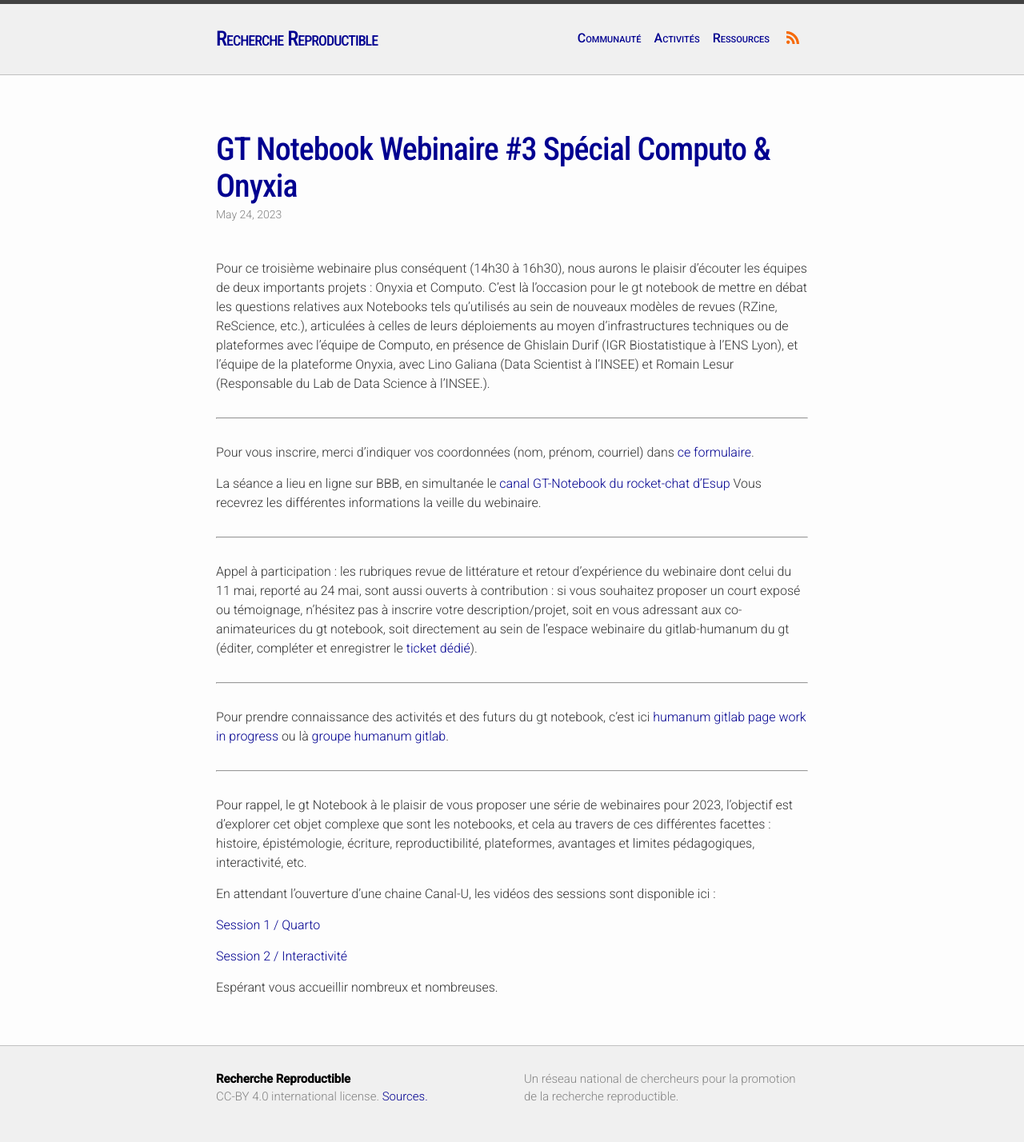
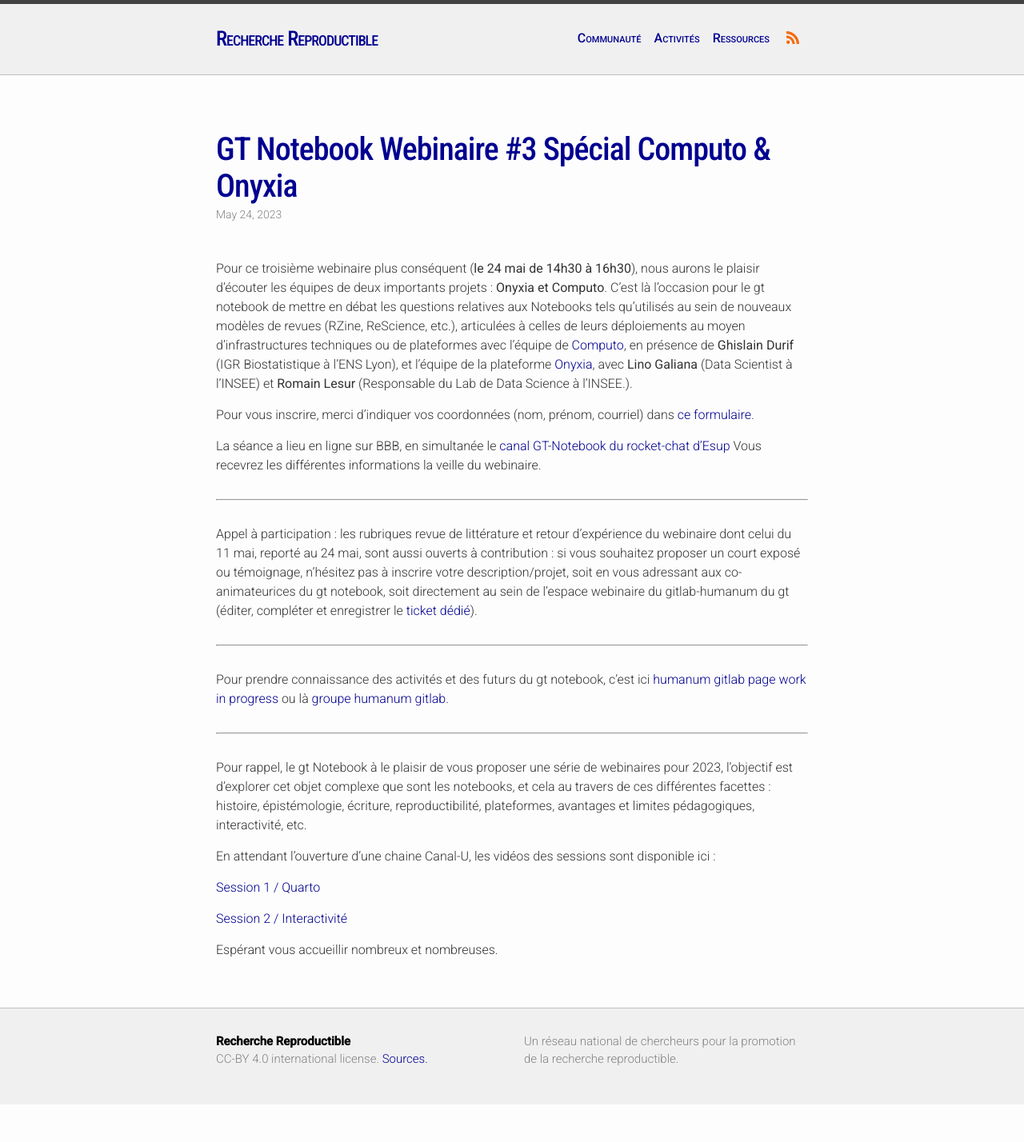
Before and after one commit to FR-RN/FR-RN, a Jekyll site: the page built from _posts/2023-05-10-GT-Notebook-May-Webinaire.md, in a window 1280 px wide. Shown: the whole page at 80% size. Built offline with Jekyll 4.4.1, drawn with Linux system fonts in a browser that asks for light colours; some web fonts are replaced; after the commit the page ends 1381 px from its top, so only the background shows below that.

Commit message:
fix: webinaire gt notebook may 2023

```diff
--- a/_posts/2023-05-10-GT-Notebook-May-Webinaire.md
+++ b/_posts/2023-05-10-GT-Notebook-May-Webinaire.md
@@ -5,9 +5,7 @@
 categories: news
 ---
 
-Pour ce troisième webinaire plus conséquent (14h30 à 16h30), nous aurons le plaisir d’écouter les équipes de deux importants projets : Onyxia et Computo. C’est là l’occasion pour le gt notebook de mettre en débat les questions relatives aux Notebooks tels qu’utilisés au sein de nouveaux modèles de revues (RZine, ReScience, etc.), articulées à celles de leurs déploiements au moyen d’infrastructures techniques ou de plateformes avec l’équipe de Computo, en présence de Ghislain Durif (IGR Biostatistique à l’ENS Lyon), et l’équipe de la plateforme Onyxia, avec Lino Galiana (Data Scientist à l’INSEE) et Romain Lesur (Responsable du Lab de Data Science à l’INSEE.).
-
----
+Pour ce troisième webinaire plus conséquent (**le 24 mai de 14h30 à 16h30**), nous aurons le plaisir d’écouter les équipes de deux importants projets : **Onyxia et Computo**. C’est là l’occasion pour le gt notebook de mettre en débat les questions relatives aux Notebooks tels qu’utilisés au sein de nouveaux modèles de revues (RZine, ReScience, etc.), articulées à celles de leurs déploiements au moyen d’infrastructures techniques ou de plateformes avec l’équipe de [Computo](https://computo.sfds.asso.fr/), en présence de **Ghislain Durif** (IGR Biostatistique à l’ENS Lyon), et l’équipe de la plateforme [Onyxia](https://onyxia.lab.sspcloud.fr/), avec **Lino Galiana** (Data Scientist à l’INSEE) et **Romain Lesur** (Responsable du Lab de Data Science à l’INSEE.).
 
 Pour vous inscrire, merci d’indiquer vos coordonnées (nom, prénom, courriel) dans [ce formulaire](https://enquetes.univ-rouen.fr/739657?lang=fr).
 
```
